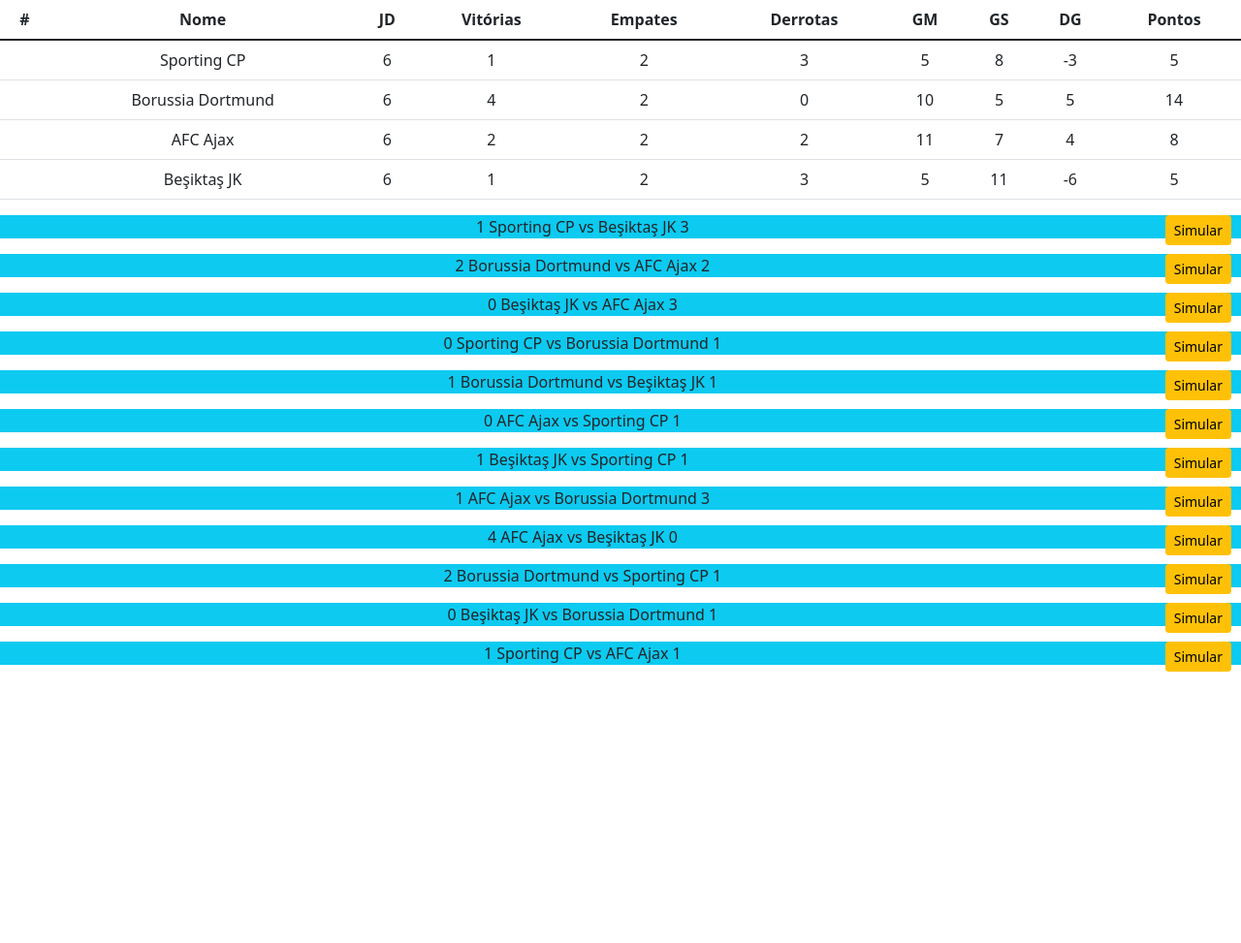
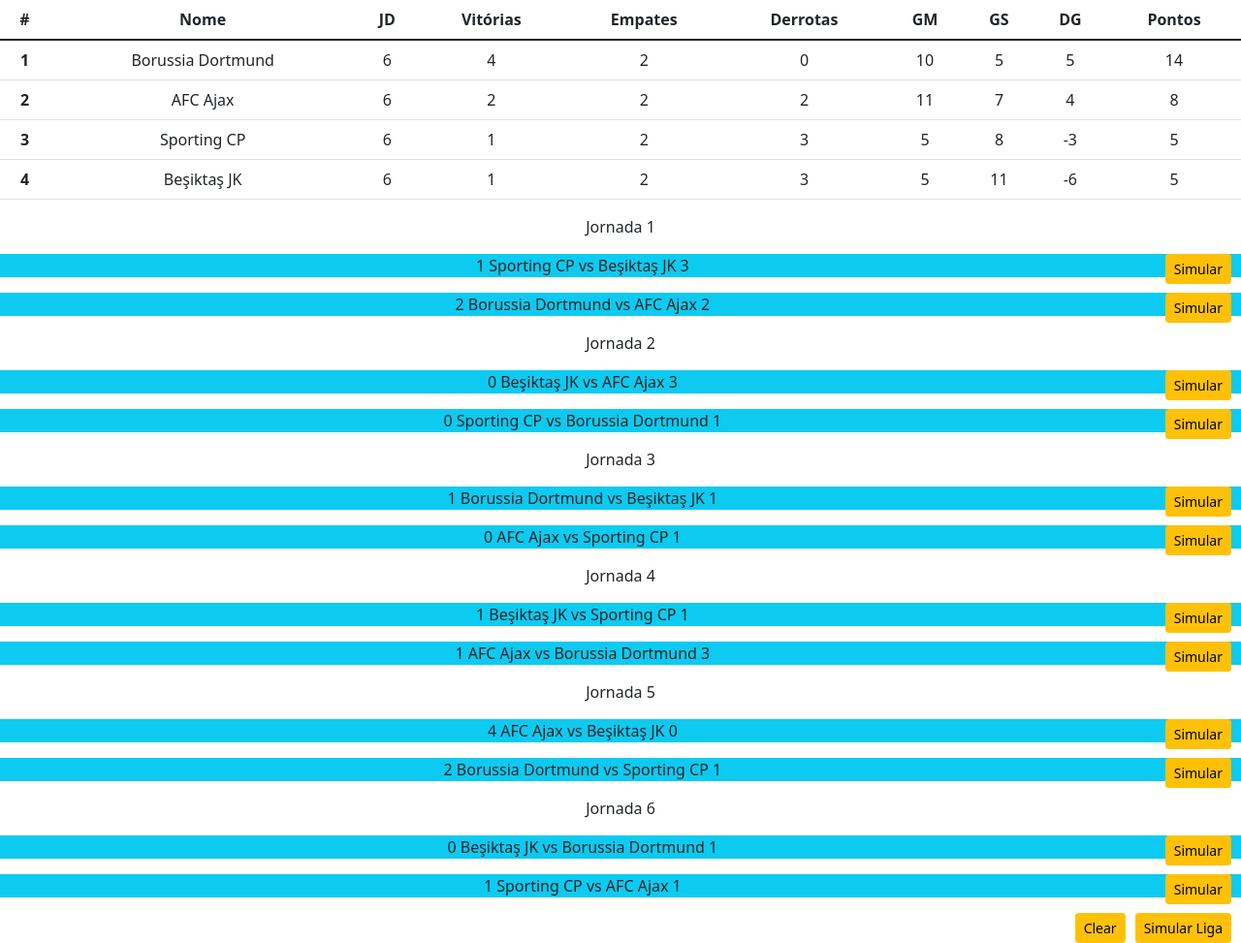
Before and after one commit to tomasoom/projetoCompiladores, a Django app: page /liga/1 in a window 1280 px wide. Shown: the part 216-1189 px from the top of the page at 97% size. Before the commit the page ends 909 px from the top, so only its background shows below. Run offline with Django 4.2, Linux system fonts and the light colour scheme; data comes from the database, SQL or seed files in the repository; both versions use the stored data as it was after the commit; some libraries are stand-ins or nearby versions.

Commit message:
Atualização

```diff
--- a/config/settings.py
+++ b/config/settings.py
@@ -37,7 +37,8 @@ INSTALLED_APPS = [
     'django.contrib.sessions',
     'django.contrib.messages',
     'django.contrib.staticfiles',
-    'leagueTables'
+    'leagueTables',
+    'mathfilters'
 ]
 
 MIDDLEWARE = [
--- a/leagueTables/models.py
+++ b/leagueTables/models.py
@@ -23,7 +23,7 @@ class Clube(models.Model):
 
 class Liga(models.Model):
     nome = models.CharField(max_length=30, default="liga")
-    listaEquipas = models.ManyToManyField(Clube)
+    listaEquipas = models.ManyToManyField(Clube, related_name='ligas')
     #jornadas = models.ManyToManyField(Jornada)
 
     def __str__(self):
--- a/leagueTables/templates/leagueTables/liga.html
+++ b/leagueTables/templates/leagueTables/liga.html
@@ -1,4 +1,5 @@
 {% extends 'leagueTables/base.html' %}
+{% load mathfilters %}
 {% with "1" as posicao %}
 {% endwith %}
 
@@ -22,10 +23,10 @@
     </tr>
   </thead>
   <tbody>
-  {% for clube in liga.listaEquipas.all %}
+  {% for clube in classificacao %}
       <!-- <p>{{ liga.listaEquipas.all }}</p> -->
       <tr>
-        <th scope="row"> {{ posicao }}</th>
+        <th scope="row"> {{forloop.counter}}</th>
         <td>{{ clube.nome }}</td>
         <td>{{ clube.jogosDisputados }}</td>
         <td>{{ clube.vitorias }}</td>
@@ -39,16 +40,26 @@
   {% endfor %}
   </tbody>
 </table>
-  {% for jogo in jogos %}
-    {% if jogo.concluido %}
-      <p class="bg-info"><a href="{% url 'leagueTables:simulaJogo' jogo.id %}" class="btn btn-warning btn-sm" style="float: right; margin-right: 10px">Simular </a>{{ jogo.golosCasa }} {{ jogo }} {{ jogo.golosFora }}</p>
-    {% else %}
-      <p class="bg-light"><a href="{% url 'leagueTables:simulaJogo' jogo.id %}" class="btn btn-warning btn-sm" style="float: right; margin-right: 10px">Simular </a>{{ jogo.golosCasa }} {{ jogo }} {{ jogo.golosFora }}</p>
-    {% endif %}
 
 
 
+
+  {% for jornada in jornadas %}
+    <p>Jornada {{forloop.counter}}
+    {% for jogo in jogos %}
+      {% if jogo.jornada == jornada %}
+        {% if jogo.concluido %}
+          <p class="bg-info"><a href="{% url 'leagueTables:simulaJogo' jogo.id %}" class="btn btn-warning btn-sm" style="float: right; margin-right: 10px">Simular </a>{{ jogo.golosCasa }} {{ jogo }} {{ jogo.golosFora }}</p>
+        {% else %}
+          <p class="bg-light"><a href="{% url 'leagueTables:simulaJogo' jogo.id %}" class="btn btn-warning btn-sm" style="float: right; margin-right: 10px">Simular </a>{{ jogo.golosCasa }} {{ jogo }} {{ jogo.golosFora }}</p>
+        {% endif %}
+      {% endif %}
+    {% endfor %}
   {% endfor %}
 
 
+
+  <h1 class="bg-info  margin-bottom: 5px"><a href="{% url 'leagueTables:simulaLiga' liga.id %}" class="btn btn-warning btn-sm" style="float: right; margin-right: 10px;">Simular Liga</a></h1>
+  <h1 class="bg-info  margin-bottom: 5px"><a href="{% url 'leagueTables:clear' liga.id %}" class="btn btn-warning btn-sm" style="float: right; margin-right: 10px;">Clear</a></h1>
+
 {% endblock %}
--- a/leagueTables/urls.py
+++ b/leagueTables/urls.py
@@ -8,5 +8,7 @@ urlpatterns = [
     path('novoClube', views.addClube_view, name="novoClube"),
     path('novaLiga', views.addLiga_view, name="novaLiga"),
     path('liga/<int:liga_id>', views.liga_view, name="liga"),
-    path('jogo/<int:jogo_id>', views.simulaJogo_view, name='simulaJogo')
+    path('jogo/<int:jogo_id>', views.simulaJogo_view, name='simulaJogo'),
+    path('limpa/<int:liga_id>', views.clearLiga_view, name="clear"),
+    path('simulaLiga/<int:liga_id>', views.simulaLiga_view, name='simulaLiga'),
 ]
--- a/leagueTables/views.py
+++ b/leagueTables/views.py
@@ -13,20 +13,20 @@ def home_view(request):
     return render(request, 'leagueTables/home.html', context)
 
 def addClube_view(request):
-    form = ClubeForm()
+    form = ClubeForm(request.POST or None)
     if form.is_valid():
         form.save()
-        return HttpResponseRedirect(reverse('home'))
+        return HttpResponseRedirect(reverse('leagueTables:home'))
 
     context = {'form': form}
 
     return render(request, 'leagueTables/novoClube.html', context)
 
 def addLiga_view(request):
-    form = LigaForm()
+    form = LigaForm(request.POST or None)
     if form.is_valid():
         form.save()
-        return HttpResponseRedirect(reverse('home'))
+        return HttpResponseRedirect(reverse('leagueTables:home'))
 
     context = {'form': form}
 
@@ -35,6 +35,11 @@ def addLiga_view(request):
 def liga_view(request, liga_id):
     liga = Liga.objects.get(pk=liga_id)
     liga.save()
+
+    for equipa in liga.listaEquipas.all():
+        if equipa.ligas.all().count() > 1:
+            Jogo.objects.filter(jornada__liga)
+
     if not Jogo.objects.filter(jornada__liga=liga):
         if len(liga.listaEquipas.all()) % 2 == 1: players = liga.listaEquipas.all() + [None]
         # manipulate map (array of indexes for list) instead of list itself
@@ -101,19 +106,34 @@ def liga_view(request, liga_id):
             liga.save()
         '''
 
+        '''
         for jogo in Jogo.objects.filter(jornada__liga=liga):
             nJornada2 = Jornada(liga=liga)
             nJornada2.save()
             jogo2 = Jogo(equipaCasa=jogo.equipaFora, equipaFora = jogo.equipaCasa, jornada=nJornada2)
             nJornada2.save()
             jogo2.save()
+        '''
+
+        #Jornada.objects.all().order_by('?')
+
+        for jornada in Jornada.objects.filter(liga=liga):
+            nJornada2 = Jornada(liga=liga)
+            nJornada2.save()
+            for jogo in Jogo.objects.filter(jornada=jornada):
+                jogo2 = Jogo(equipaCasa=jogo.equipaFora, equipaFora=jogo.equipaCasa, jornada=nJornada2)
+                nJornada2.save()
+                jogo2.save()
+
+
 
 
 
     liga.save()
-    liga.listaEquipas.order_by('-pontos', '-diferencaDeGolos')
-    liga.save()
-    context = {'liga': liga, liga_id: liga_id, 'jogos': Jogo.objects.filter(jornada__liga=liga)}
+    i = 0
+    listaEquipasOrdenada = liga.listaEquipas.all().order_by('-pontos', '-diferencaDeGolos', '-golosMarcados')
+
+    context = {'liga': liga, liga_id: liga_id, 'jogos': Jogo.objects.filter(jornada__liga=liga), 'classificacao': listaEquipasOrdenada, 'jornadas': Jornada.objects.filter(liga=liga)}
     return render(request, 'leagueTables/liga.html', context)
 
 
@@ -152,6 +172,10 @@ def simulaJogo_view(request, jogo_id):
                 equipaF.golosSofridos += 1
                 equipaF.save()
                 jogo.save()
+                equipaC.diferencaDeGolos += 1
+                equipaC.save()
+                equipaF.diferencaDeGolos -= 1
+                equipaF.save()
             elif random.choice(lista2) <= jogo.equipaFora.qualidade:
                 jogo.golosFora += 1
                 jogo.save()
@@ -161,6 +185,10 @@ def simulaJogo_view(request, jogo_id):
                 equipaC.golosSofridos += 1
                 equipaC.save()
                 jogo.save()
+                equipaC.diferencaDeGolos -= 1
+                equipaC.save()
+                equipaF.diferencaDeGolos += 1
+                equipaF.save()
 
         #string = f"{ponderadorCasa}  {self.equipaCasa.nome} {self.golosCasa} - {self.golosFora} {self.equipaFora.nome}  {ponderadorFora}"
 
@@ -221,3 +249,129 @@ def simulaJogo_view(request, jogo_id):
         #context = {'jogo': jogo, jogo_id: jogo_id}
         #return render(request, 'leagueTables/liga.html', context)
     return HttpResponseRedirect(reverse('leagueTables:home'))
+
+def clearLiga_view(request, liga_id):
+    liga = Liga.objects.get(pk=liga_id)
+    for jogo in Jogo.objects.filter(jornada__liga=liga, concluido=True):
+        jogo.golosCasa=0
+        jogo.save()
+        jogo.golosFora=0
+        jogo.save()
+        jogo.concluido=False
+        jogo.save()
+
+    liga.listaEquipas.all().update(jogosDisputados=0, vitorias=0, empates=0, derrotas=0, golosMarcados=0, golosSofridos=0, diferencaDeGolos=0, pontos=0)
+
+    #context = {'liga': liga.listaEquipas.order_by('-pontos', '-diferencaDeGolos')}
+
+    return HttpResponseRedirect(reverse('leagueTables:home'))
+
+def simulaLiga_view(request, liga_id):
+    liga = Liga.objects.get(pk=liga_id)
+    for jogo in Jogo.objects.filter(jornada__liga=liga):
+        if jogo.concluido == False:
+
+            jogo.concluido = True
+            jogo.save()
+            equipaC = jogo.equipaCasa
+            equipaC.save()
+            equipaF = jogo.equipaFora
+            equipaF.save()
+
+            jogo.golosCasa = 0
+            jogo.save()
+            jogo.golosFora = 0
+            jogo.save()
+            #self.golosCasa = 0
+            #self.golosFora = 0
+
+            ponderadorCasa = jogo.equipaCasa.qualidade ** 2.50 / jogo.equipaFora.qualidade ** 2.50
+            ponderadorFora = jogo.equipaFora.qualidade ** 2.50 / jogo.equipaCasa.qualidade ** 2.50
+
+            lista1 = [i for i in range(1, int((5000 + 1) * ponderadorFora))]
+            lista2 = [i for i in range(1, int((5000 + 1) * ponderadorCasa))]
+
+            for tempo in range(1, 90 + 1):
+                if random.choice(lista1) <= jogo.equipaCasa.qualidade:
+                    jogo.golosCasa += 1
+                    jogo.save()
+                    equipaC.golosMarcados += 1
+                    equipaC.save()
+                    jogo.save()
+                    equipaF.golosSofridos += 1
+                    equipaF.save()
+                    jogo.save()
+                    equipaC.diferencaDeGolos += 1
+                    equipaC.save()
+                    equipaF.diferencaDeGolos -= 1
+                    equipaF.save()
+                elif random.choice(lista2) <= jogo.equipaFora.qualidade:
+                    jogo.golosFora += 1
+                    jogo.save()
+                    equipaF.golosMarcados += 1
+                    equipaF.save()
+                    jogo.save()
+                    equipaC.golosSofridos += 1
+                    equipaC.save()
+                    jogo.save()
+                    equipaC.diferencaDeGolos -= 1
+                    equipaC.save()
+                    equipaF.diferencaDeGolos += 1
+                    equipaF.save()
+
+            #string = f"{ponderadorCasa}  {self.equipaCasa.nome} {self.golosCasa} - {self.golosFora} {self.equipaFora.nome}  {ponderadorFora}"
+
+            if jogo.golosCasa > jogo.golosFora:
+                equipaC.vitorias += 1
+                equipaC.save()
+                jogo.save()
+                equipaC.pontos += 3
+                equipaC.save()
+                jogo.save()
+                equipaF.derrotas += 1
+                equipaF.save()
+                jogo.save()
+                equipaC.jogosDisputados += 1
+                equipaC.save()
+                jogo.save()
+                equipaF.jogosDisputados += 1
+                equipaF.save()
+                jogo.save()
+
+            elif jogo.golosCasa == jogo.golosFora:
+                equipaC.empates += 1
+                equipaC.save()
+                jogo.save()
+                equipaC.pontos += 1
+                equipaC.save()
+                jogo.save()
+                equipaF.empates += 1
+                equipaF.save()
+                jogo.save()
+                equipaF.pontos += 1
+                equipaF.save()
+                jogo.save()
+                equipaC.jogosDisputados += 1
+                equipaC.save()
+                jogo.save()
+                equipaF.jogosDisputados += 1
+                equipaF.save()
+                jogo.save()
+            else:
+                equipaC.derrotas += 1
+                equipaC.save()
+                jogo.save()
+                equipaF.vitorias += 1
+                equipaF.save()
+                jogo.save()
+                equipaF.pontos += 3
+                equipaF.save()
+                jogo.save()
+                equipaC.jogosDisputados += 1
+                equipaC.save()
+                jogo.save()
+                equipaF.jogosDisputados += 1
+                equipaF.save()
+                jogo.save()
+
+    return HttpResponseRedirect(reverse('leagueTables:home'))
```
Also changed, not shown: db.sqlite3, leagueTables/migrations/0002_remove_clube_diferencadegolos.py (added), leagueTables/migrations/0003_clube_diferencadegolos.py (added), leagueTables/migrations/0004_alter_liga_listaequipas.py (added).
